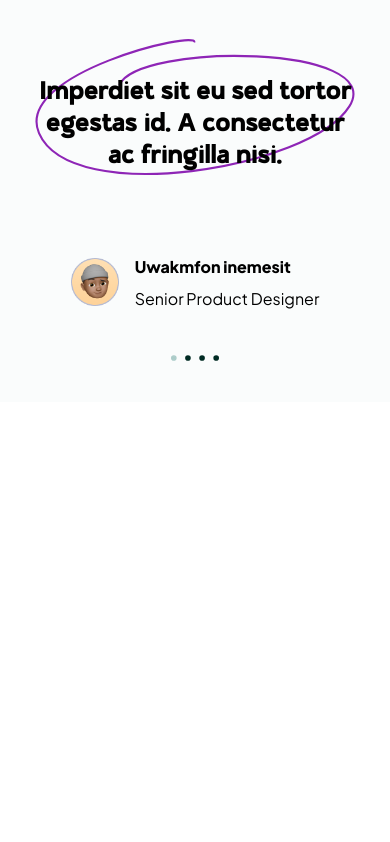
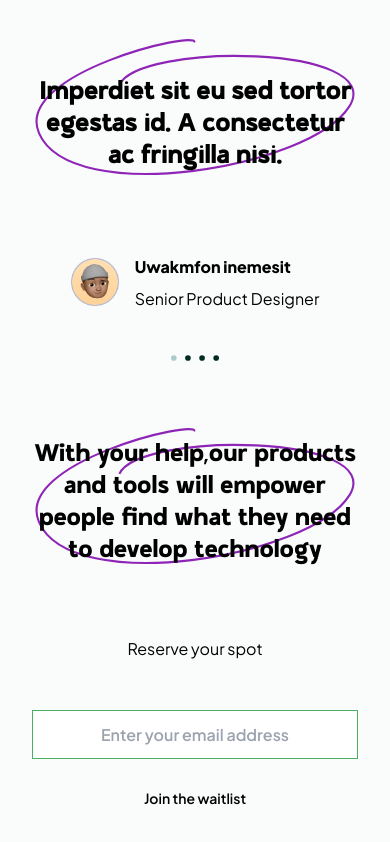
Before and after one commit to alli-Codes/Frixx-waitlist-first-version-, a Vue app: page / in a window 390 px wide. Shown: the part 3468-4310 px from the top of the page. Before the commit the page ends 3870 px from the top, so only its background shows below. Built offline with nearby package versions, Linux system fonts and the light colour scheme.

Commit message:
Making this compoent responsive

```diff
--- a/src/App.vue
+++ b/src/App.vue
@@ -4,7 +4,7 @@
   <ConnectPage />
   <FeaturePage />
   <FaqPage />
-  <HelpPage v-show="false" />
+  <HelpPage />
   <Footer v-show="false" />
 </template>
 
--- a/src/components/Help/index.vue
+++ b/src/components/Help/index.vue
@@ -1,20 +1,23 @@
 <template>
-    <div id="faq" class="grid place-items-center py-5 px-32 relative">
+    <div id="faq" class="grid place-items-center py-5 px-8 lg:px-32 relative">
         <div class="h-64 grid place-items-center space-y-8">
-            <h1 class="font-bold relative z-[100] font-gorgagrotesque-bold w-4/6 text-center text-3xl">
+            <h1 class="font-bold relative z-[100] font-gorgagrotesque-bold lg:w-4/6 text-center text-2xl lg:text-3xl">
                 With your help,our products and tools will empower people find what they need to develop technology
             </h1>
-            <Circle :style="styles" />
+            <Circle :style="styles" class="w-80 lg:w-auto h-36 lg:h-auto" />
             <span>Reserve your spot</span>
         </div>
-        <div id="input__field" class="w-96 flex mt-8 shadow-3xl rounded">
-            <input id="input" type="text" class="placeholder:text-sm flex shrink w-4/5 p-3" placeholder="Enter your email address">
-            <button
-                class="flex shrink w-40 items-center justify-center text-center font-semibold bg-green shadow-3xl rounded-r">
-                <p class="text-center text-sm">
-                    Join the waitlist
-                </p>
-            </button>
+        <div id="input__field" class=" w-full lg:w-1/2 h-28 lg:h-16 flex flex-col justify-between lg:flex-row mt-8 lg:shadow-3xl rounded">
+                    <input id="input" type="email" class=" flex flex-1 lg:flex-none shrink lg:w-4/5 text-center lg:text-left lg:p-8 placeholder:text-center lg:placeholder:text-left placeholder:font-semibold border border-green border-solid disabled:bg-slate-50 disabled:text-slate-500 disabled:border-slate-200 disabled:shadow-none
+      invalid:border-pink-500 invalid:text-pink-600
+      focus:invalid:border-pink-500 focus:invalid:ring-pink-500" @input="emailValidity" placeholder="Enter your email address">
+                    <button :disabled="isEnabled"
+                        class=" mt-4 lg:mt-0 flex flex-1 lg:flex-none shrink lg:w-40  items-center justify-center text-center font-semibold  lg:shadow-3xl rounded-r" :class="[bgColor]">
+                        <p class="text-center text-sm lg:text-base">
+
+                            Join the waitlist
+                        </p>
+                    </button>
         </div>
         <!-- <div class="flex flex-row justify-center items-center gap-4">
             <img src="/images/xavier.png" class="w-12 h-12" alt="xavier photo's">
```
